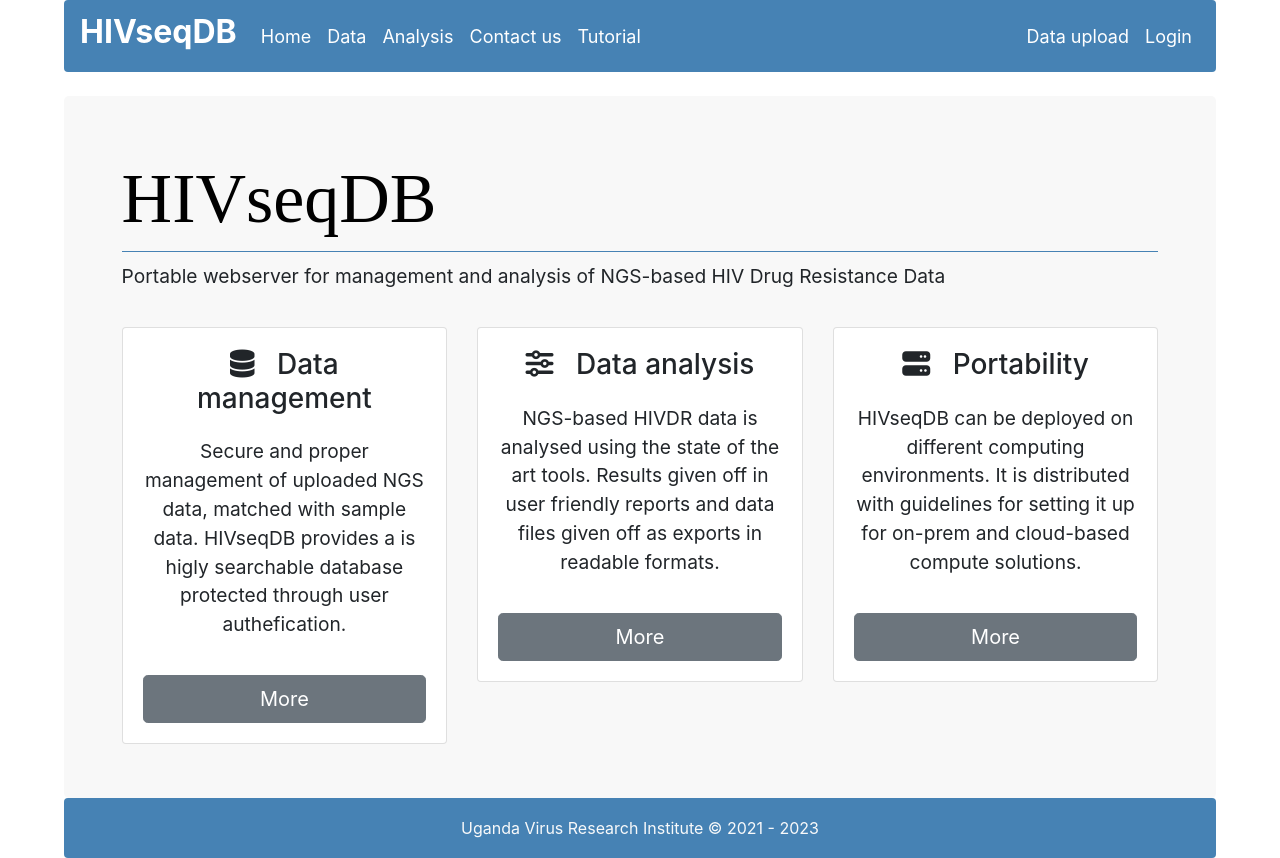
After one commit to AlfredUg/HIVseqDB, a Django app: page /home/ in a window 1280 px wide. The commit adds this page. Run offline with Django 4.2, Linux system fonts and the light colour scheme; parts of the project's set-up code (start-up, migrations or seed data) failed here and were passed over; some libraries are stand-ins or nearby versions.

Commit message:
Add service cards to index home page

```diff
--- /dev/null
+++ b/base/urls.py
@@ -0,0 +1,6 @@
+from django.urls import path
+from base import views
+
+urlpatterns = [
+    path('home/', views.home, name='home'),
+]
--- a/hivseqdb/urls.py
+++ b/hivseqdb/urls.py
@@ -23,4 +23,5 @@
     path('', include('uploads.urls')),
     path('', include('analysis.urls')),
     path('', include('search.urls')),
+    path('', include('base.urls')),
 ]+ static(settings.STATIC_URL, document_root=settings.STATIC_ROOT)
--- a/templates/base/base.html
+++ b/templates/base/base.html
@@ -59,10 +59,10 @@
   <a class="navbar-brand" href="#"><h2><Strong>HIVseqDB</Strong></h2></a>
   <ul class="navbar-nav">
     <li class="nav-item">
-      <a class="nav-link" href="#">Home</a>
+      <a class="nav-link" href="/home/">Home</a>
     </li>
     <li class="nav-item">
-      <a class="nav-link" href="/search/ngs-data/">Data</a>
+      <a class="nav-link" href="/search/advanced/">Data</a>
     </li>
     <li class="nav-item">
       <a class="nav-link" href="/analysis/create/">Analysis</a>
--- /dev/null
+++ b/templates/base/home.html
@@ -0,0 +1,122 @@
+{% extends "base/base.html" %}
+{% load static %}
+
+{% block title %}
+<title>HIVsedDB | Home</title>
+{% endblock %}
+
+{% block css %}
+<link rel="stylesheet" href="https://stackpath.bootstrapcdn.com/bootstrap/4.4.1/css/bootstrap.min.css" integrity="sha384-Vkoo8x4CGsO3+Hhxv8T/Q5PaXtkKtu6ug5TOeNV6gBiFeWPGFN9MuhOf23Q9Ifjh" crossorigin="anonymous">
+<link rel="stylesheet" type="text/css" href="https://cdnjs.cloudflare.com/ajax/libs/font-awesome/6.2.1/css/all.min.css">
+<style>
+    .analysis-container {
+        height: 100%;
+        border-radius: 5px;
+        background-color:#F8F8F8;
+        margin: auto;
+        padding-left: 5%;
+        padding-right: 5%;
+
+    }
+
+    .analysis-header {
+        border-radius: 0px;
+        border-bottom: 1px solid rgb(70,130,180);
+    }
+    .icon {
+        color: black;
+        font-size: 70px;
+        padding-top: 50px ;
+        padding-bottom:  0px;
+        font-family: bold;
+    }
+
+ .scroll {
+    overflow-y: scroll ;
+    height: 350px;
+ }
+
+ .params {
+     margin: auto;
+     width: 90%;
+     align-items: center;
+ }
+
+ label {
+    color:black;
+    font-weight: bold;
+ }
+ .asteriskField {
+     color:red;
+ }
+
+  p {
+    padding-top: 10px;
+    padding-bottom: 20px;
+    font-size: larger;
+    }
+
+ .card-title, .card-text {
+    text-align: center;
+ }
+
+.row {
+    padding-bottom: 30px;
+}
+
+.btn-primary {
+    background-color: aqua;
+}
+
+</style>
+{% endblock %}
+
+{% block content %}
+<div class="analysis-container">
+    <!-- Section header -->
+    <div class="analysis-header">
+        <!-- Icon and header text -->
+        <div class="icon">HIVseqDB</div>
+    </div>
+    <p>Portable webserver for management and analysis of NGS-based HIV Drug Resistance Data</p>
+
+    <div class="row">
+        <div class="col-md-4">
+            <div class="card">
+                <div class="card-body">
+                    <h3 class="card-title"> <i class="fa fa-database" aria-hidden="true"></i>
+                        &nbsp Data management</h3>
+                    <p class="card-text">Secure and proper management of uploaded NGS data, matched with sample data.
+                        HIVseqDB provides a is higly searchable database protected through user authefication.
+                    </p>
+                    <a class="btn btn-secondary btn-lg btn-block check" href="#">More</a>
+                </div>
+            </div>
+        </div>
+        <div class="col-md-4">
+            <div class="card">
+                <div class="card-body">
+                    <h3 class="card-title"><i class="fa fa-sliders" aria-hidden="true"></i>
+                        &nbsp Data analysis</h3>
+                    <p class="card-text">NGS-based HIVDR data is analysed using the state of the art tools. Results given off in user friendly reports and data files
+                        given off as exports in readable formats.</p>
+                    <a class="btn btn-secondary btn-lg btn-block" href="#">More</a>
+                </div>
+            </div>
+        </div>
+        <div class="col-md-4">
+            <div class="card">
+                <div class="card-body">
+                    <h3 class="card-title"><i class="fa fa-server" aria-hidden="true"></i>
+                        &nbsp Portability</h3>
+                        <p class="card-text"> HIVseqDB can be deployed on different computing environments. It is distributed with guidelines for setting it up for
+                            on-prem and cloud-based compute solutions.</p>
+                        <a class="btn btn-secondary btn-lg btn-block" href="#">More</a>
+                    </div>
+            </div>
+        </div>
+    </div>
+<br>
+</div>
+<!-- The home cards -->
+{% endblock %}
```
